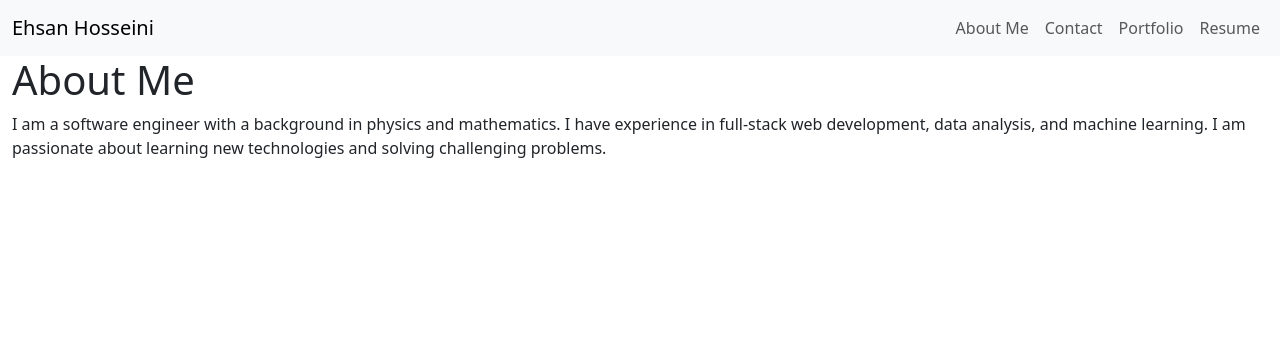
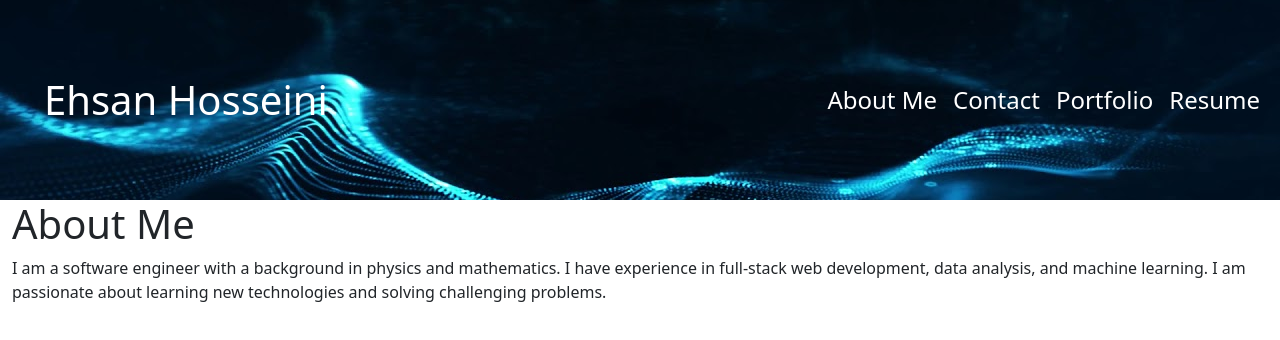
Before and after one commit to ehsanh2001/my-portfolio, a React (Vite) app: page / in a window 1280 px wide. Shown: the top 340 px of the page. Built offline with nearby package versions, Linux system fonts and the light colour scheme.

Commit message:
Set backgroun image and text color

```diff
--- a/src/components/navbar.jsx
+++ b/src/components/navbar.jsx
@@ -4,15 +4,35 @@ export default function Navbar() {
   const location = useLocation();
   const styles = {
     Navbar: {
-      backgroundColor: "lightblue",
-      padding: "10px",
+      backgroundImage:
+        "url('./nav-background.jpg')" /* Sets the background image */,
+      backgroundSize:
+        "cover" /* Adjusts the background image to cover the entire element */,
+      backgroundPosition: "center" /* Centers the background image */,
+      backgroundRepeat:
+        "no-repeat" /* Prevents the background image from repeating */,
+      height: "200px" /* Sets the height to 100% of the viewport height */,
+    },
+    navLink: {
+      color: "white",
+      fontSize: "1.5rem",
+    },
+    myName: {
+      color: "white",
+      fontSize: "2.5rem",
+      paddingLeft: "2rem",
     },
   };
 
   return (
-    <nav className="navbar navbar-expand-lg navbar-light bg-light">
+    <nav
+      style={styles.Navbar}
+      className="navbar navbar-expand-lg navbar-light bg-light"
+    >
       <div className="container-fluid">
-        <h1 className="navbar-brand mb-0">Ehsan Hosseini</h1>
+        <h1 style={styles.myName} className="navbar-brand mb-0">
+          Ehsan Hosseini
+        </h1>
         <button
           className="navbar-toggler"
           type="button"
@@ -27,22 +47,22 @@ export default function Navbar() {
         <div className="collapse navbar-collapse" id="navbarNav">
           <ul className="navbar-nav ms-auto">
             <li className="nav-item">
-              <Link to="/" className="nav-link">
+              <Link style={styles.navLink} to="/" className="nav-link">
                 About Me
               </Link>
             </li>
             <li className="nav-item">
-              <Link to="/contact" className="nav-link">
+              <Link style={styles.navLink} to="/contact" className="nav-link">
                 Contact
               </Link>
             </li>
             <li className="nav-item">
-              <Link to="/portfolio" className="nav-link">
+              <Link style={styles.navLink} to="/portfolio" className="nav-link">
                 Portfolio
               </Link>
             </li>
             <li className="nav-item">
-              <Link to="/resume" className="nav-link">
+              <Link style={styles.navLink} to="/resume" className="nav-link">
                 Resume
               </Link>
             </li>
```
